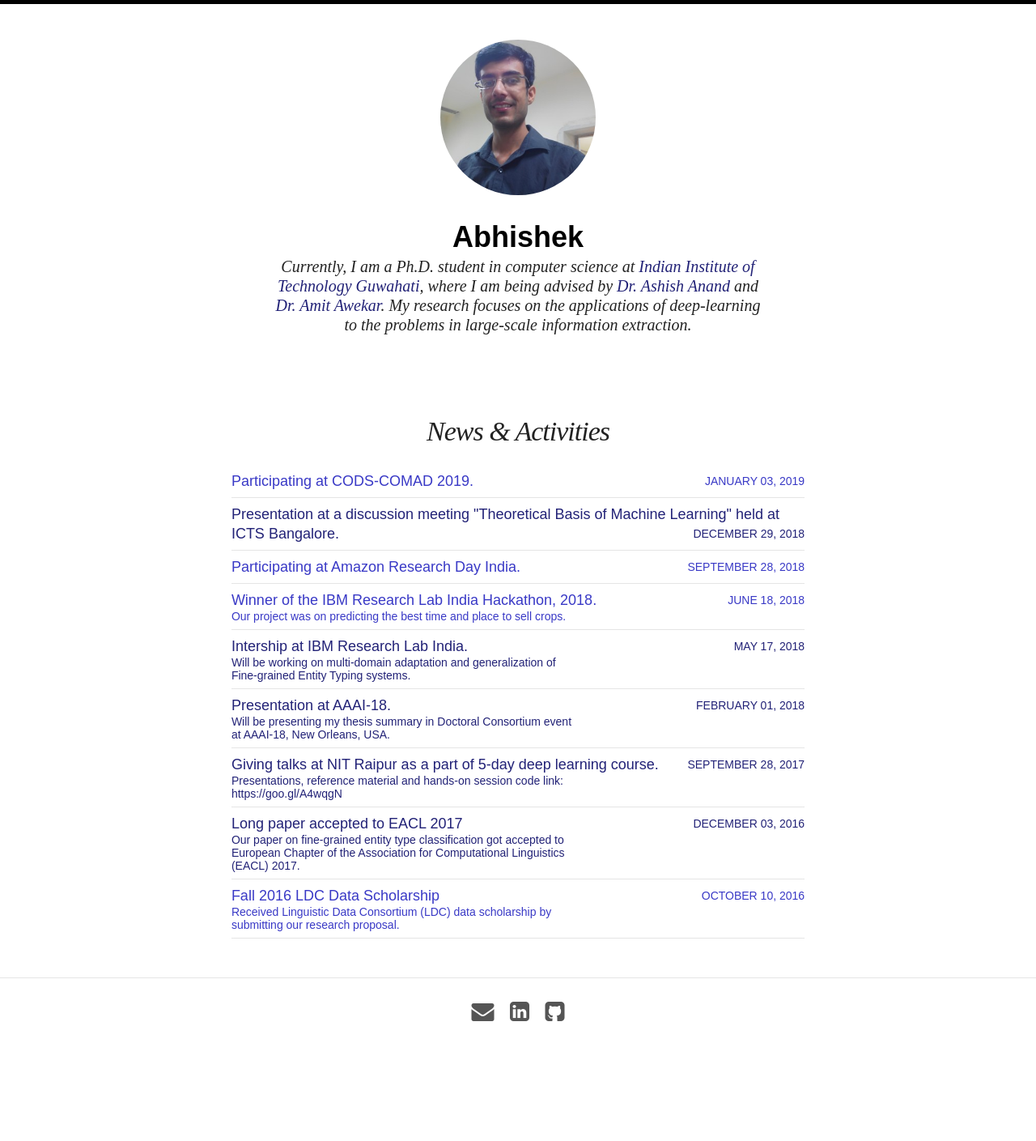
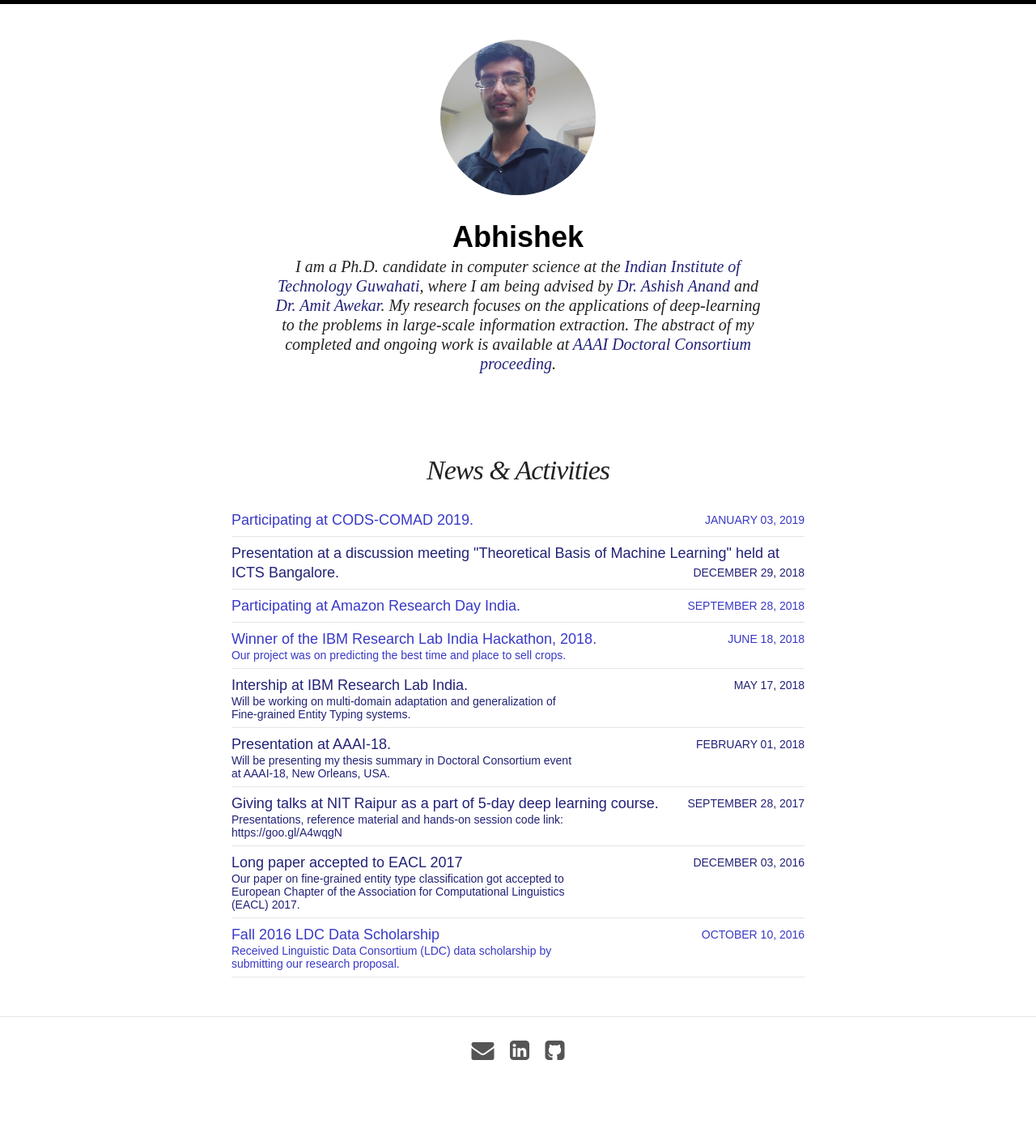
Before and after one commit to abhipec/abhipec.github.io, a Jekyll site: the page built from index.html, in a window 1280 px wide. Shown: the whole page at 81% size. Built offline with Jekyll 4.4.1, drawn with Linux system fonts in a browser that asks for light colours; before the commit the page ends 1361 px from its top, so only the background shows below that.

Commit message:
Updated description

```diff
--- a/_includes/home.html
+++ b/_includes/home.html
@@ -4,6 +4,6 @@
   		<a href="/" class="site-logo" rel="home" title="{{ site.title }}"><img src="/images/{{ site.logo }}" width="200" height="200" alt="{{ site.title }} logo" class="animated fadeInDown"></a>
       {% endif %}
       <h1 class="site-title animated fadeIn"><a href="/">Abhishek</a></h1>
-      <h2 class="site-description animated fadeIn" itemprop="description">Currently, I am a Ph.D. student in computer science at <a href="http://iitg.ernet.in/" target="_blank">Indian Institute of Technology Guwahati</a>, where I am being advised by <a href="http://www.iitg.ernet.in/anand.ashish/" target="_blank">Dr. Ashish Anand</a> and <a href="http://www.iitg.ernet.in/awekar/" target="_blank">Dr. Amit Awekar</a>. My research focuses on the applications of deep-learning to the problems in large-scale information extraction.</h2>
+      <h2 class="site-description animated fadeIn" itemprop="description">I am a Ph.D. candidate in computer science at the <a href="http://iitg.ernet.in/" target="_blank">Indian Institute of Technology Guwahati</a>, where I am being advised by <a href="http://www.iitg.ernet.in/anand.ashish/" target="_blank">Dr. Ashish Anand</a> and <a href="http://www.iitg.ernet.in/awekar/" target="_blank">Dr. Amit Awekar</a>. My research focuses on the applications of deep-learning to the problems in large-scale information extraction. The abstract of my completed and ongoing work is available at <a href="https://aaai.org/ocs/index.php/AAAI/AAAI18/paper/view/16718" target="_blank">AAAI Doctoral Consortium proceeding</a>. </h2>
 	</div>
 </header>
```
